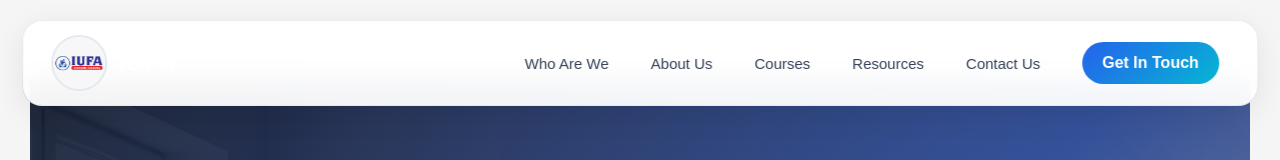
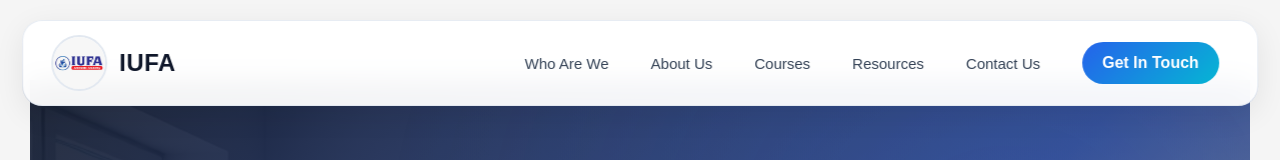
Before and after one commit to Jishad07/IUFA_Website, a React (Vite) app: page / in a window 1280 px wide. Shown: the top 160 px of the page. Built offline with nearby package versions, Linux system fonts and the light colour scheme.

Commit message:
update navbar text color changed

```diff
--- a/src/App.css
+++ b/src/App.css
@@ -35,7 +35,7 @@
 
 .brand {
   margin: 0;
-  color:"#0f172a", ;
+  color:#0f172a;
   font-size: 24px;
   font-weight: 700;
   letter-spacing: 0.5px;
```
